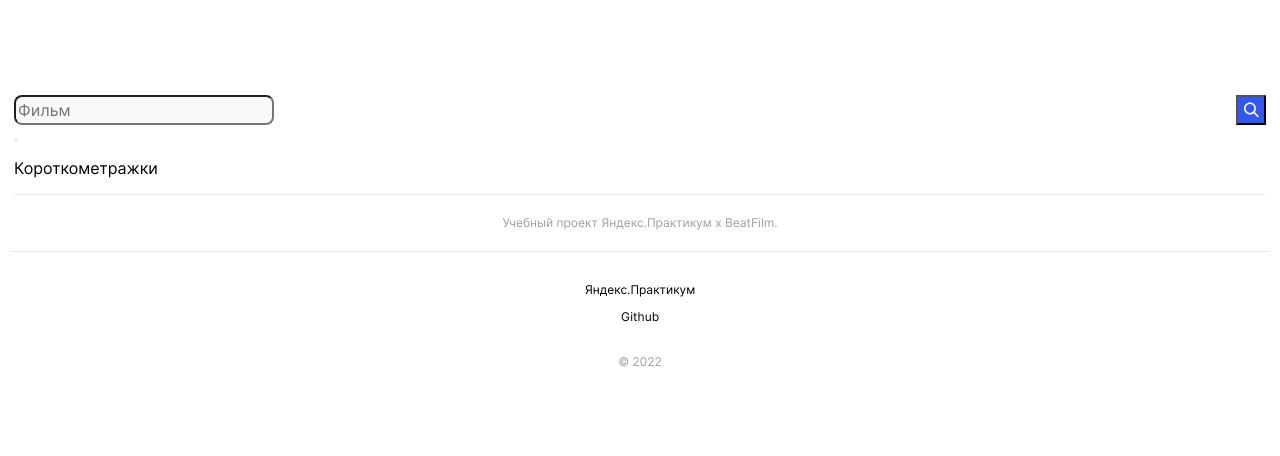
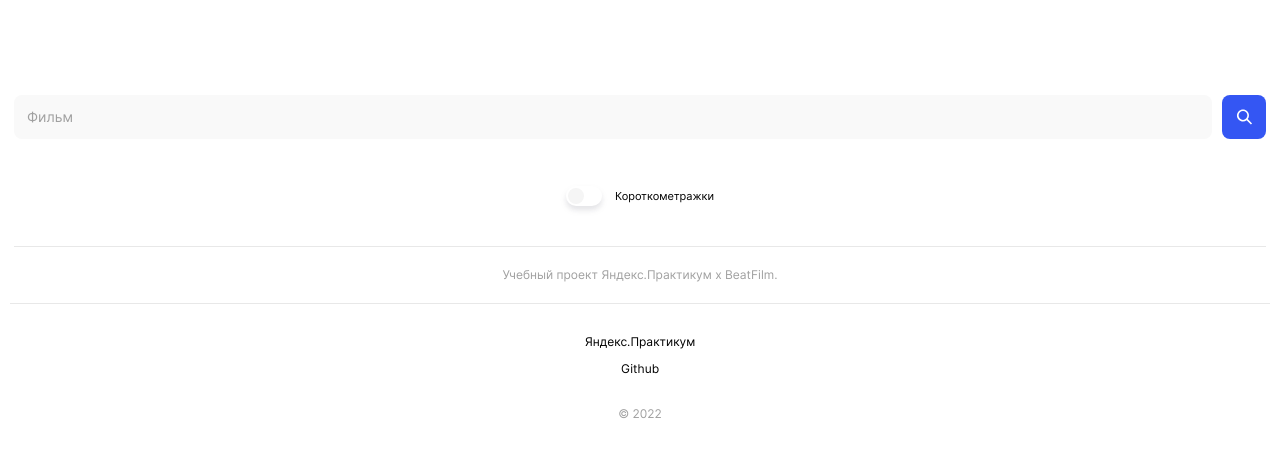
Before and after one commit to Maryk1007/movies-explorer-frontend, a React app: page /movies in a window 1280 px wide. Shown: the part 64-520 px from the top of the page. Built offline with nearby package versions, Linux system fonts and the light colour scheme.

Commit message:
layout SearchForm & FilterCheckbox

```diff
--- a/src/components/FilterCheckbox/FilterCheckbox.css
+++ b/src/components/FilterCheckbox/FilterCheckbox.css
@@ -0,0 +1,55 @@
+.filter-checkbox {
+  box-sizing: border-box;
+  padding: 47px 0 40px;
+  display: flex;
+  align-items: center;
+  justify-content: center;
+  width: 100%;
+}
+
+.filter-checkbox__button {
+  margin-right: 13px;
+  -webkit-appearance: none;
+  box-sizing: border-box;
+  background-color: #FFFFFF;
+  width: 36px;
+  height: 20px;
+  border-radius: 16px;
+  cursor: pointer;
+  position: relative;
+  border: none;
+  transition: background-color .3s;
+  box-shadow: 0px 4px 4px rgba(50, 50, 71, 0.08), 0px 4px 8px rgba(50, 50, 71, 0.06);
+}
+
+.filter-checkbox__button::before {
+  content: '';
+  background-color: #F5F5F5;
+  width: 16px;
+  height: 16px;
+  position: absolute;
+  border-radius: 50%;
+  top: 10%;
+  right: 50%;
+  transition: right .3s;
+}
+
+
+.filter-checkbox__button:checked::before {
+  content: '';
+  background-color: #2BE080;
+  width: 16px;
+  height: 16px;
+  position: absolute;
+  border-radius: 50%;
+  top: 10%;
+  left: 50%;
+  transition: left .3s;
+}
+
+.filter-checkbox__label {
+  margin: 0;
+  font-weight: 400;
+  font-size: 11px;
+  line-height: 1.64;
+}
--- a/src/components/FilterCheckbox/FilterCheckbox.js
+++ b/src/components/FilterCheckbox/FilterCheckbox.js
@@ -1,7 +1,21 @@
+import {useState} from "react";
+
 function FilterCheckbox() {
+  const [checked, setChecked] = useState(false);
+
+  const handleChange = () => {
+    setChecked(!checked);
+
+  };
   return (
     <form className='filter-checkbox'>
-      <button className='filter-checkbox__button' type='checkbox' id='checkbox-button'></button>
+      <input
+        className='filter-checkbox__button'
+        type='checkbox'
+        id='checkbox-button'
+        checked={checked}
+        onChange={handleChange}>
+      </input>
       <p className='filter-checkbox__label'>Короткометражки</p>
     </form>
   );
--- a/src/components/SearchForm/SearchForm.css
+++ b/src/components/SearchForm/SearchForm.css
@@ -6,20 +6,34 @@
 .search__form {
   display: flex;
   flex-direction: row;
-  justify-content: space-between;
+  align-items: center;
 }
 
 .search__input {
   margin: 0;
+  padding: 0;
+  padding-left: 13px;
+  min-height: 44px;
+  width: calc(100% - 54px);
   margin-right: 10px;
+  font-weight: 400;
+  font-size: 14px;
+  line-height: 1.29;
   background-color: #F9F9F9;
+  border: none;
   border-radius: 8px;
 }
 
+.search__input::placeholder {
+  color: #A0A0A0;
+}
+
 .search__form-button {
-  padding: 7px;
-  width: 30px;
-  height: 30px;
+  padding: 0px;
+  width: 44px;
+  height: 44px;
+  border:none;
+  border-radius: 8px;
   background-color: #3456F3;
   background-image: url(../../images/search_icon.svg);
   background-repeat: no-repeat;
```
